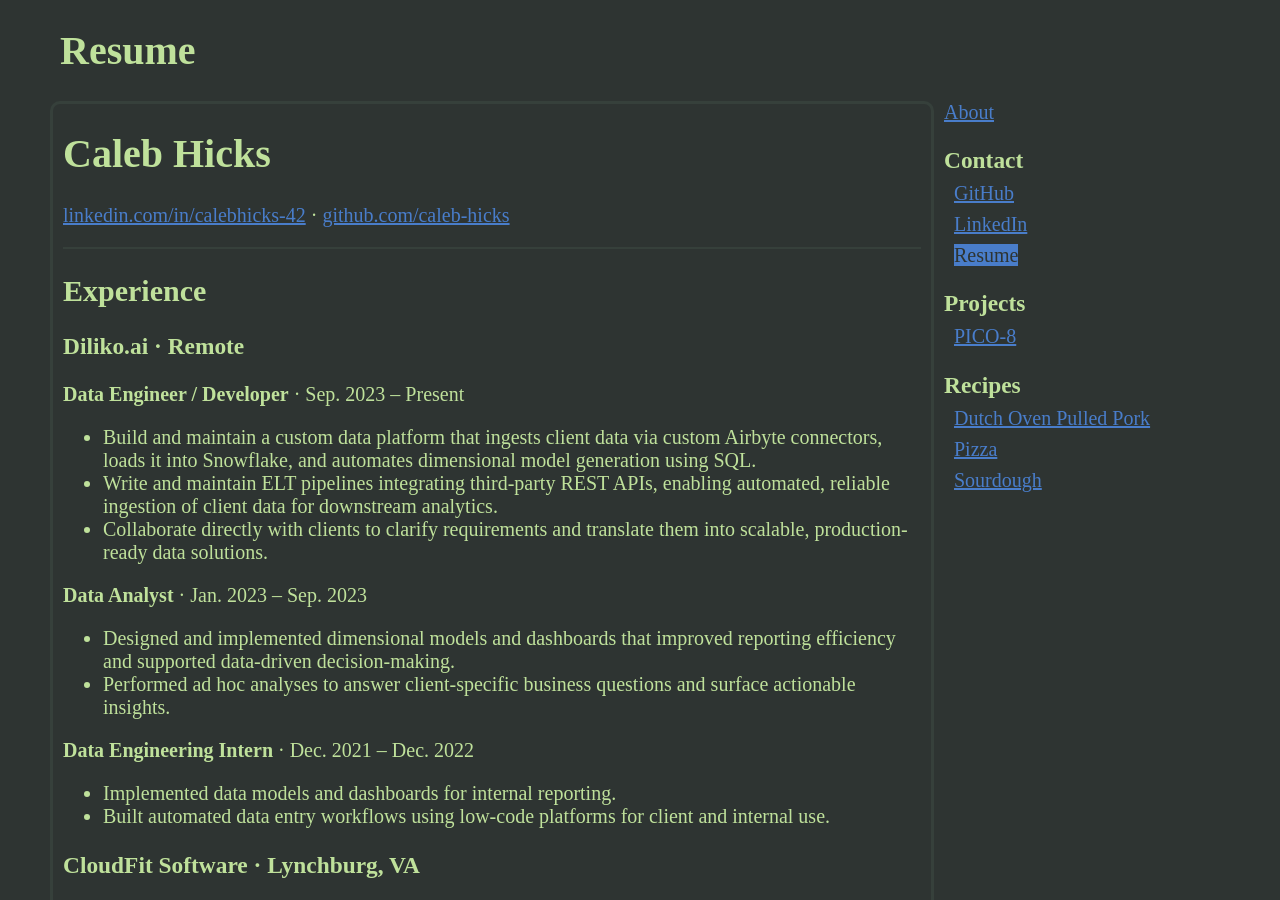
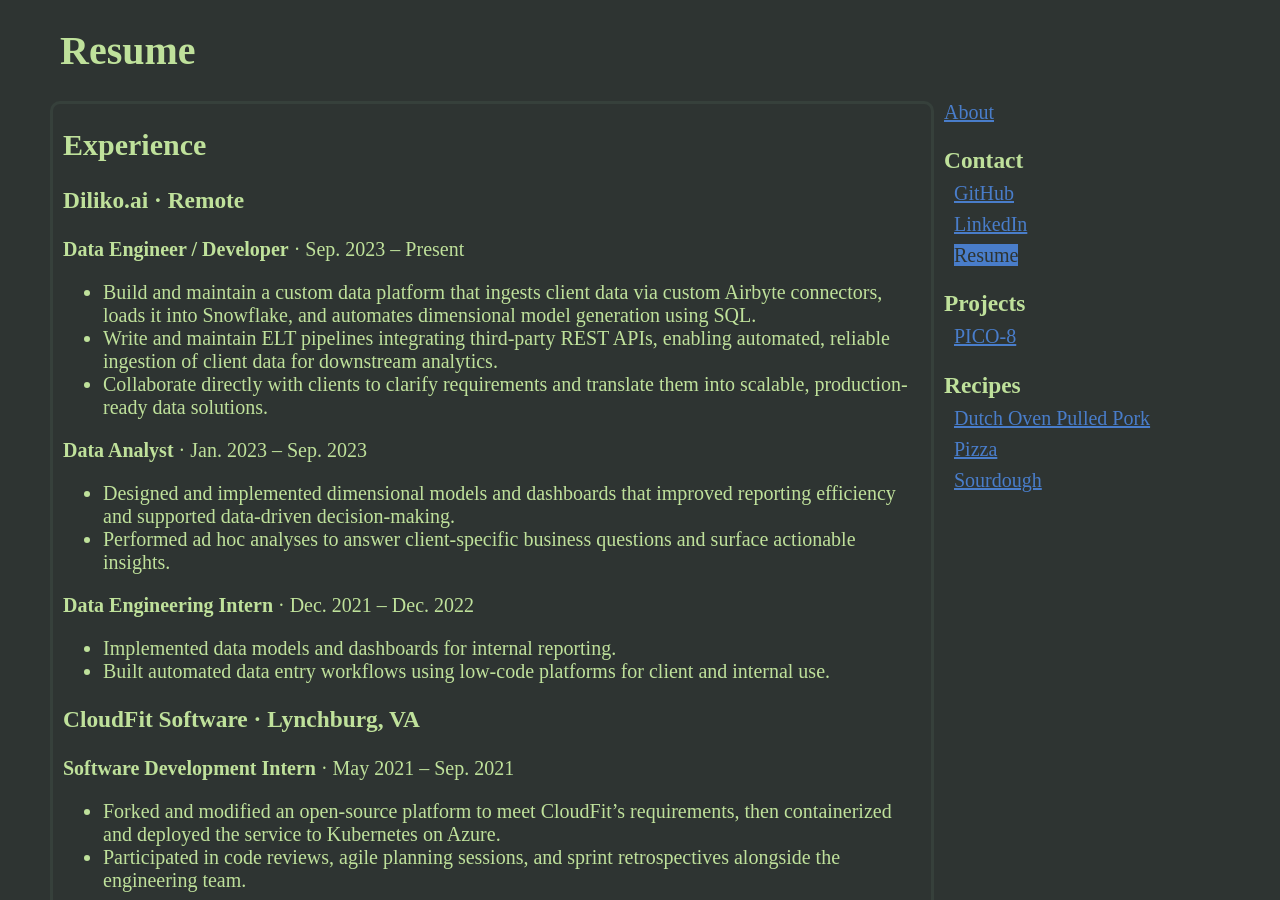
Before and after one commit to CalebHicks1/jekyll_website, a Jekyll site: the page built from _contact/resume.md, in a window 1280 px wide and 900 px high. Built offline with Jekyll 4.4.1, drawn with Linux system fonts in a browser that asks for light colours; some web fonts are replaced.

Commit message:
updated resume

```diff
--- a/_contact/resume.md
+++ b/_contact/resume.md
@@ -2,11 +2,6 @@
 title: Resume
 layout: content
 ---
-# Caleb Hicks
-[linkedin.com/in/calebhicks-42](linkedin.com/in/calebhicks-42) · [github.com/caleb-hicks](github.com/caleb-hicks)
-
-***
-
 ## Experience
 ### Diliko.ai · Remote
 
```
